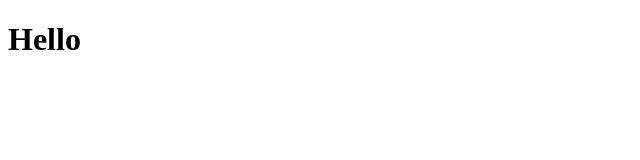
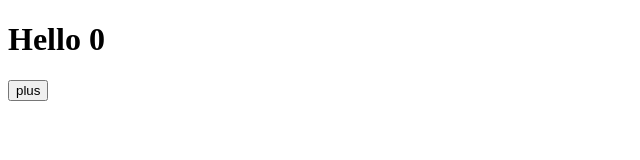
Before and after one commit to cpk0709/first-nextjs, a Next.js app: page / in a window 1280 px wide. Shown: the top 160 px of the page, without its empty margins (0-640 px from the left). Built offline with nearby package versions, Linux system fonts and the light colour scheme.

Commit message:
useState test

```diff
--- a/pages/index.js
+++ b/pages/index.js
@@ -1,7 +1,12 @@
+import { useState } from "react";
+
 export default function Home() {
+  const [counter, setCounter] = useState(0);
+  const onClick = () => setCounter((prev) => prev + 1);
   return (
     <div>
-      <h1>Hello</h1>
+      <h1>Hello {counter}</h1>
+      <button onClick={onClick}>plus</button>
     </div>
   );
 }
```
